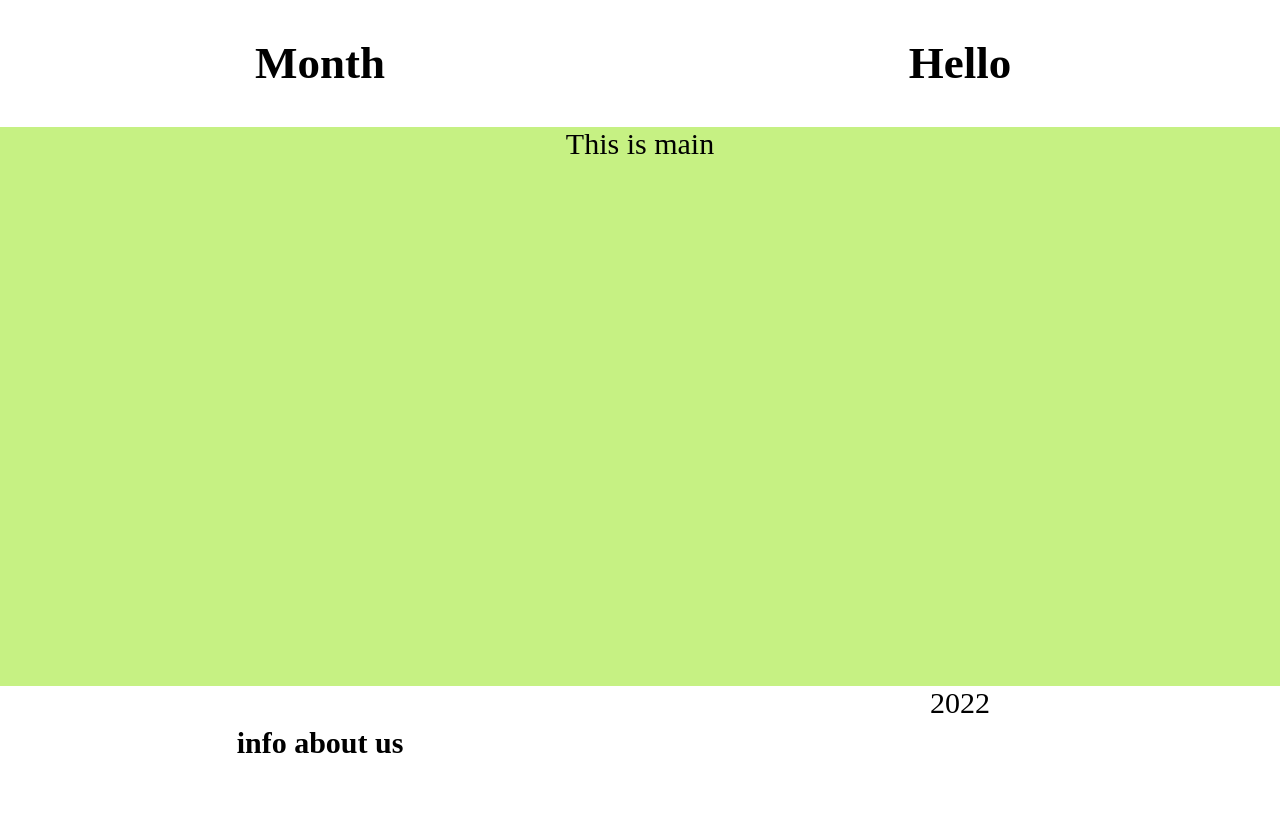
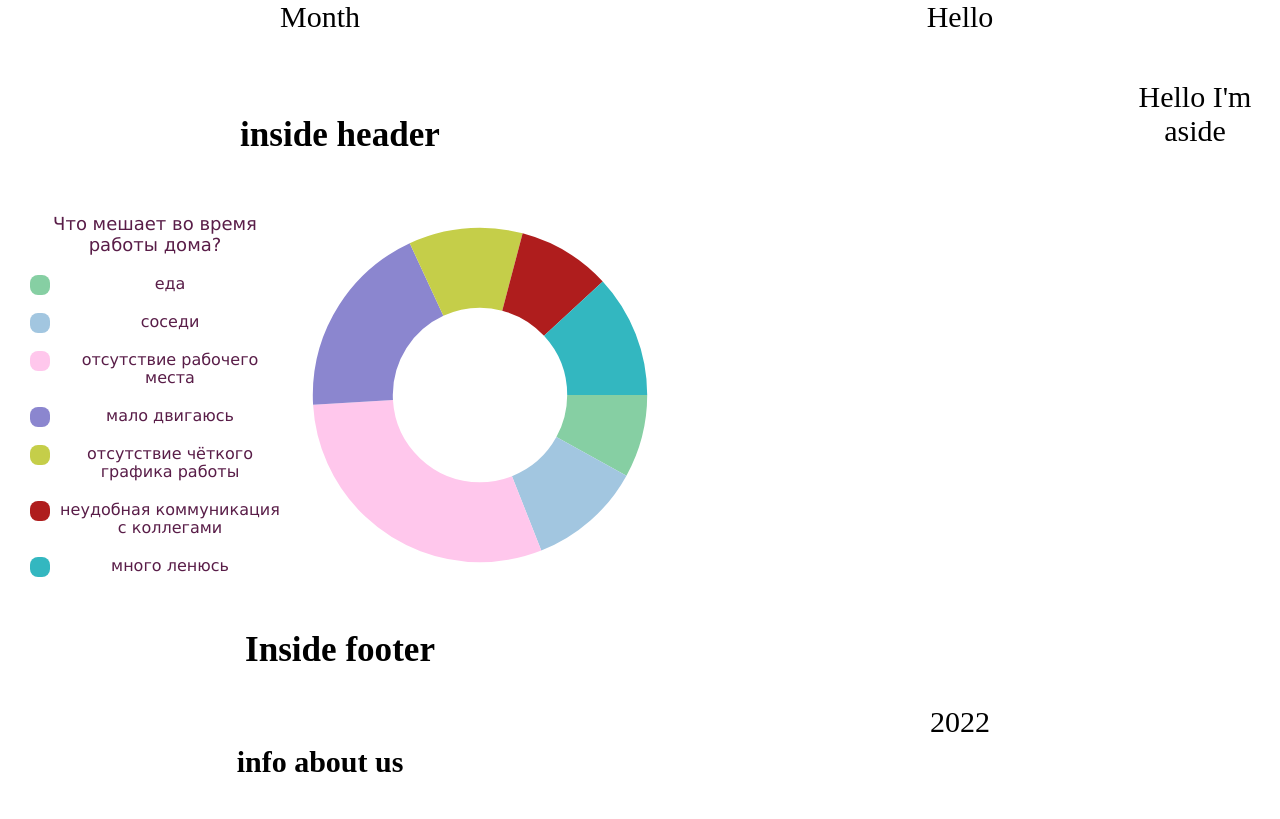
Before and after one commit to BoopPush/PocketManager, a plain HTML site: page index.html in a window 1280 px wide. Drawn offline with Linux system fonts and the light colour scheme.

Commit message:
draft model and diagram

```diff
--- a/index.html
+++ b/index.html
@@ -6,16 +6,51 @@
     <body>
         <header class="wrapper">
             <section class ="child">
-                <h1>Month</h1>
+                <span>Month</span>
             </section>
             <section class = "child">
-                <h2>Hello</h2>
+                <span>Hello</span>
             </section>
         </header>
         <main>
-            <span>This is main</span>
+            <section class ="info">
+                <header>
+                    <h3>inside header</h3>
+                </header>
+                <div class="canvas">
+                    <div class="legend">
+                        <p class="title">Что мешает во время работы дома?</p>
+                        <ul class="caption-list">
+                          <li class="caption-item">еда</li>
+                          <li class="caption-item">соседи</li>
+                          <li class="caption-item">отсутствие рабочего места</li>
+                          <li class="caption-item">мало двигаюсь</li>
+                          <li class="caption-item">отсутствие чёткого графика работы</li>
+                          <li class="caption-item">неудобная коммуникация с коллегами</li>
+                          <li class="caption-item">много ленюсь</li>
+                        </ul>
+                      </div>
+
+                    <svg class="chart" width="400" height="400" viewBox="0 0 50 50">
+                        <circle class="unit" r="15.9" cx="50%" cy="50%"></circle>
+                        <circle class="unit" r="15.9" cx="50%" cy="50%"></circle>
+                        <circle class="unit" r="15.9" cx="50%" cy="50%"></circle>
+                        <circle class="unit" r="15.9" cx="50%" cy="50%"></circle>
+                        <circle class="unit" r="15.9" cx="50%" cy="50%"></circle>
+                        <circle class="unit" r="15.9" cx="50%" cy="50%"></circle>
+                        <circle class="unit" r="15.9" cx="50%" cy="50%"></circle>
+                      </svg>
+                </div>
+                <footer>
+                    <h3>Inside footer</h3>
+                </footer>
+            </section>
+            <aside>
+                    <span>Hello I'm aside</span>
+            </aside>
         </main>
-        <footer>
+
+        <footer class = "first_footer">
             <section class="f">
                 <nav>
                 <h4>info about us</h4>
--- a/style.css
+++ b/style.css
@@ -1,4 +1,5 @@
 body {
+  height:auto;
   display: flex;
   flex-direction: column;
   margin: 0;
@@ -8,9 +9,12 @@ body {
   font-size: 30px
 }
 
+header{
+  min-height: 10vh;
+}
+
 main {
-  min-height: 30vh;
-   background-color: #c6f183;
+  min-height: 40vh;
    flex-grow: 1;
   }
 
@@ -27,8 +31,18 @@ main {
   flex:1;
 }
 
-footer{
+.info{
+  float:left
+}
+aside{
+  float:right;
+}
+
+.first_footer{
+  clear: both;
+  float: right;
   display: flex;
+  min-height: 10vh;
 }
 
 .f{
@@ -45,3 +59,155 @@ html {
 main {
   min-height: 100%;
 }
+
+aside {
+  position: relative;
+  float:right;
+  width:170px;
+  top: 0px;
+  bottom: 0px;
+}
+
+.canvas {
+  display: flex;
+  justify-content: space-between;
+  align-items: center;
+  max-width: 800px;
+}
+
+.unit {
+  fill: none;
+  stroke-width: 10;
+  animation-name: render;
+  animation-duration: 1.5s;
+  transition-property: all;
+  transition-duration: 1.5s;
+}
+
+.unit:nth-child(1) {
+  stroke: #86cfa3;
+  stroke-dasharray: 8 100;
+}
+
+.unit:nth-child(2) {
+  stroke: #a2c6e0;
+  stroke-dasharray: 11 100;
+  stroke-dashoffset: -8;
+}
+
+.unit:nth-child(3) {
+  stroke: #ffc7ec;
+  stroke-dasharray: 30 100;
+  stroke-dashoffset: -19;
+}
+
+.unit:nth-child(4) {
+  stroke: #8b86cf;
+  stroke-dasharray: 19 100;
+  stroke-dashoffset: -49;
+}
+
+.unit:nth-child(5) {
+  stroke: #c5ce49;
+  stroke-dasharray: 11 100;
+  stroke-dashoffset: -68;
+}
+
+.unit:nth-child(6) {
+  stroke: #af1d1d;
+  stroke-dasharray: 9 100;
+  stroke-dashoffset: -79;
+}
+
+.unit:nth-child(7) {
+  stroke: #33b7c0;
+  stroke-dasharray: 20 100;
+  stroke-dashoffset: -88;
+}
+
+.legend {
+  max-width: 250px;
+  margin-left: 30px;
+}
+
+.title {
+  font-family: "Verdana", sans-serif;
+  font-size: 18px;
+  line-height: 21px;
+  color: #591d48;
+}
+
+.caption-list {
+  margin: 0;
+  padding: 0;
+  list-style: none;
+}
+
+.caption-item {
+  position: relative;
+
+  margin: 20px 0;
+  padding-left: 30px;
+
+  font-family: "Verdana", sans-serif;
+  font-size: 16px;
+  line-height: 18px;
+  color: #591d48;
+  cursor: pointer;
+}
+
+.caption-item:hover {
+  opacity: 0.8;
+}
+
+.caption-item::before {
+  content: "";
+
+  position: absolute;
+  top: 0;
+  left: 0;
+
+  width: 20px;
+  height: 20px;
+
+  border-radius: 8px;
+}
+
+.caption-item:nth-child(1)::before {
+  background-color: #86cfa3;
+}
+
+.caption-item:nth-child(2)::before {
+  background-color: #a2c6e0;
+}
+
+.caption-item:nth-child(3)::before {
+  background-color: #ffc7ec;
+}
+
+.caption-item:nth-child(4)::before {
+  background-color: #8b86cf;
+}
+
+.caption-item:nth-child(5)::before {
+  background-color: #c5ce49;
+}
+
+.caption-item:nth-child(6)::before {
+  background-color: #af1d1d;
+}
+.caption-item:nth-child(7)::before {
+  background-color: #33b7c0;
+}
+
+
+@keyframes render {
+  0% {
+    stroke-dasharray: 0 100;
+  }
+}
+
+.unit:hover {
+  opacity: 0.8;
+  stroke-width: 12;
+}
```
